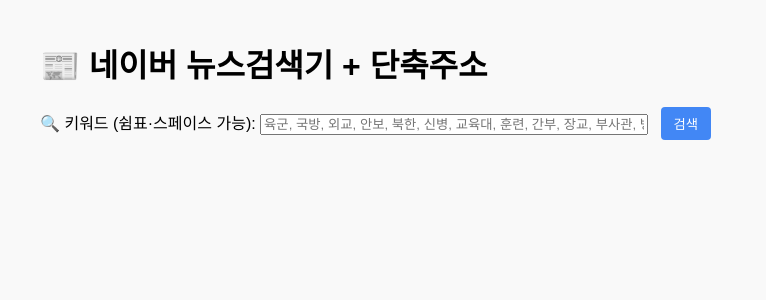
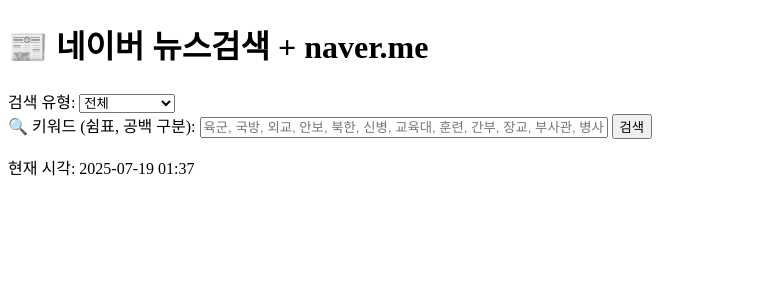
Before and after one commit to jecktya/naver-news-shortener, a FastAPI app: page / in a window 1280 px wide. Shown: the top 300 px of the page, without its empty margins (0-766 px from the left). Run offline with FastAPI, Linux system fonts and the light colour scheme.

Commit message:
Update index.html

```diff
--- a/templates/index.html
+++ b/templates/index.html
@@ -3,64 +3,62 @@
 <head>
     <meta charset="UTF-8">
     <title>📰 네이버 뉴스검색기 + 단축주소</title>
-    <style>
-        body { font-family:'Malgun Gothic',sans-serif; background:#f9f9f9; margin:40px; }
-        table { width:100%; border-collapse:collapse; margin-top:10px; }
-        th, td { border:1px solid #ddd; padding:8px; text-align:left; }
-        th { background:#f2f2f2; }
-        textarea { width:100%; height:120px; font-size:1em; padding:8px; border:1px solid #ccc; border-radius:4px; }
-        button { padding:7px 13px; margin-left:8px; background:#4287f5; color:#fff; border:none; border-radius:4px; cursor:pointer; }
-        button:hover { opacity:0.9; }
-    </style>
 </head>
 <body>
-    <h1>📰 네이버 뉴스검색기 + 단축주소</h1>
+    <h1>📰 네이버 뉴스검색 + naver.me</h1>
     <form method="post" action="/">
-        <label>🔍 키워드 (쉼표·스페이스 가능):</label>
-        <input type="text" name="keywords" style="width:380px;" value="{{ keyword_input or '' }}" placeholder="{{ default_keywords }}">
+        <label>검색 유형:</label>
+        <select name="search_mode">
+            <option value="all" {% if search_mode == 'all' %}selected{% endif %}>전체</option>
+            <option value="major" {% if search_mode == 'major' %}selected{% endif %}>주요언론사만</option>
+        </select>
+        <br>
+        <label>🔍 키워드 (쉼표, 공백 구분):</label>
+        <input type="text" name="keywords" style="width:400px;" value="{{ keyword_input or '' }}" placeholder="{{ default_keywords }}">
         <button type="submit">검색</button>
     </form>
-    {% if msg %}<div style="margin:20px 0;color:#777;">{{ msg }}</div>{% endif %}
-    {% if final_results %}
+    <p>현재 시각: {{ current_time }}</p>
+
+    {% if results %}
+    <hr>
     <form method="post" action="/shorten">
-        <table>
+        <table border="1">
             <tr>
-                <th>선택</th>
-                <th>제목</th>
-                <th>언론사</th>
-                <th>발행일</th>
-                <th>원본</th>
+                <th>선택</th><th>제목</th><th>언론사</th><th>발행시간</th><th>원본</th>
             </tr>
-            {% for idx, art in enumerate(final_results) %}
+            {% for idx, art in enumerate(results) %}
             <tr>
                 <td><input type="checkbox" name="selected_urls" value="{{ idx }}" checked></td>
                 <td>{{ art.title }}</td>
                 <td>{{ art.press }}</td>
-                <td>{{ art.pubdate_display or art.pubdate }}</td>
-                <td><a href="{{ art.url }}" target="_blank">원본</a></td>
+                <td>{{ art.pubdate }}</td>
+                <td><a href="{{ art.url }}" target="_blank">바로가기</a></td>
             </tr>
             {% endfor %}
         </table>
-        <input type="hidden" name="final_results_json" value='{{ final_results|tojson|safe }}'>
+        <input type="hidden" name="results_json" value='{{ results|tojson|safe }}'>
         <input type="hidden" name="keyword_input" value="{{ keyword_input }}">
-        <button type="submit">🔗 선택 기사 주소 단축변환</button>
+        <input type="hidden" name="search_mode" value="{{ search_mode }}">
+        <button type="submit">선택 기사 naver.me 단축주소 변환</button>
     </form>
     {% endif %}
-    {% if shortened %}
-    <h2>🔗 단축 주소 결과</h2>
-    <textarea readonly>{{ shortened }}</textarea>
-    {% endif %}
-    {% if shorten_fail %}
-    <h3 style="color:red;">단축주소 변환 실패 목록:</h3>
+
+    {% if shorten_results %}
+    <hr>
+    <h2>단축주소 결과</h2>
     <ul>
-    {% for msg in shorten_fail %}
-        <li>{{ msg }}</li>
+    {% for item in shorten_results %}
+        <li>
+            <strong>{{ item.title }} ({{ item.press }})</strong><br>
+            <code>{{ item.naverme }}</code>
+        </li>
     {% endfor %}
     </ul>
     {% endif %}
-    {% if error_message %}
-    <h3 style="color:red;">에러:</h3>
-    <div>{{ error_message }}</div>
+
+    {% if error %}
+    <hr>
+    <div style="color:red">{{ error }}</div>
     {% endif %}
 </body>
 </html>
```
